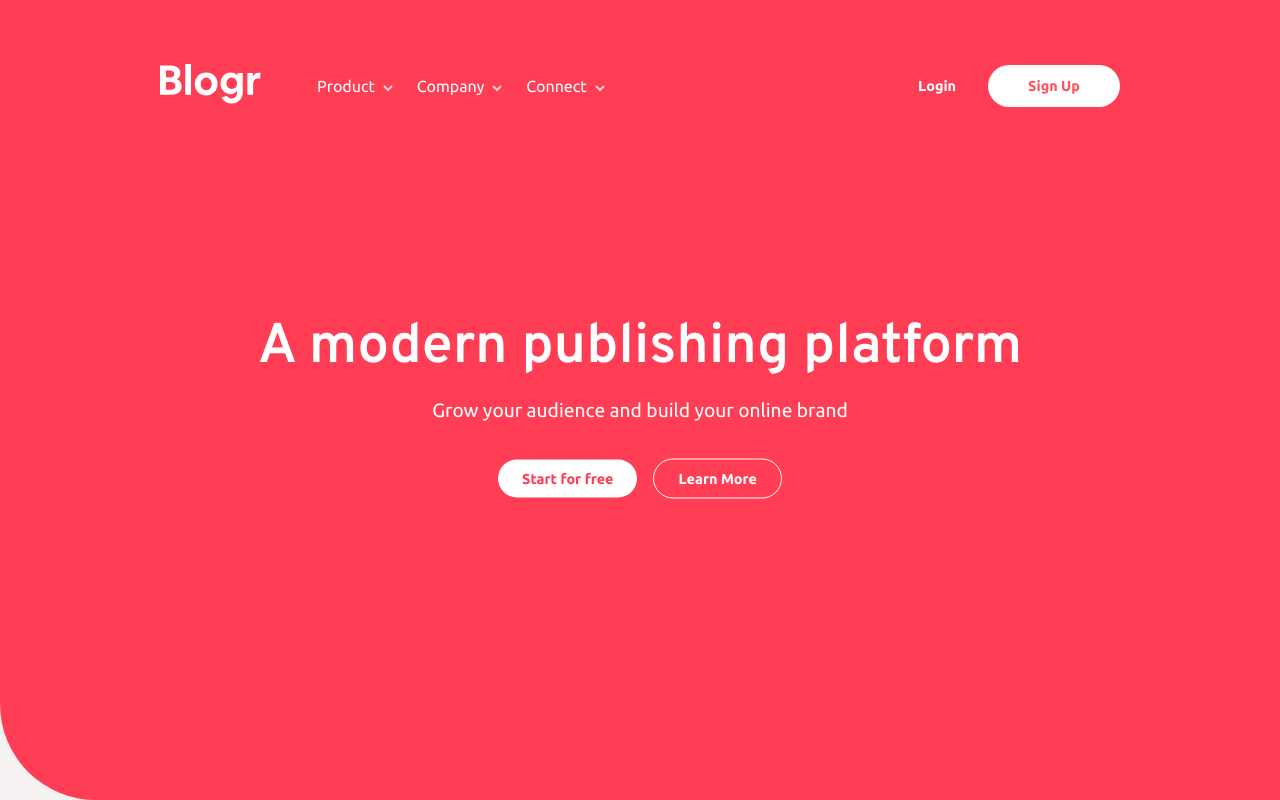
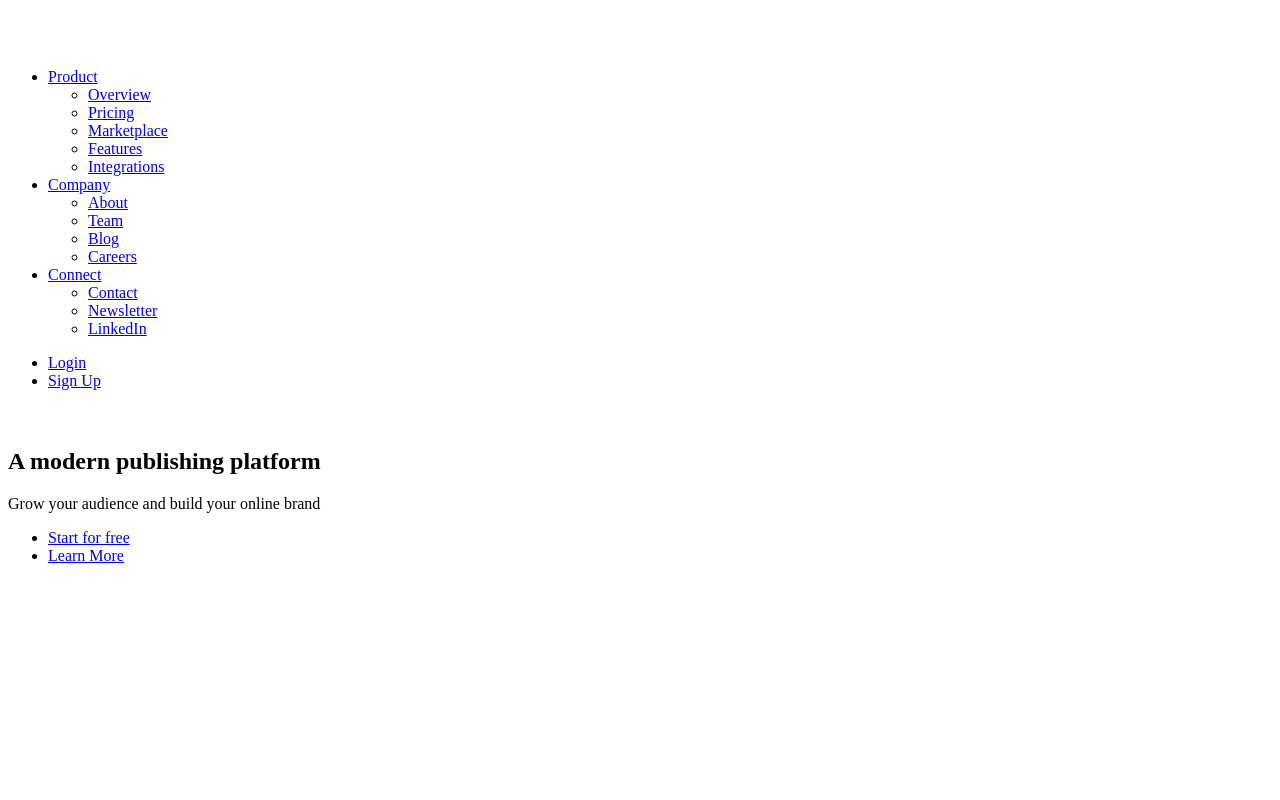
Before and after one commit to Zimbini9617/blogr-landing-page, a website: page index.html in a window 1280 px wide. Drawn offline with Linux system fonts and the light colour scheme.

Commit message:
file update

```diff
--- a/style.css
+++ b/style.css
@@ -1,218 +1 @@
 /* reset */
-* {
-  margin: 0;
-  padding: 0;
-  box-sizing: border-box;
-  font-size: 16px;
-}
-
-body,
-html {
-  overflow-x: hidden;
-  background: hsl(0, 26%, 96%);
-}
-
-/** Header starts here **/
-
-.header {
-  width: 100%;
-  height: 100vh;
-  position: relative;
-  background: url(images/bg-pattern-intro.svg);
-  background-position: center;
-  background-size: 150%;
-  padding: 4rem 10rem;
-  border-bottom-left-radius: 6rem;
-  background-repeat: no-repeat;
-  background-color: hsl(353, 100%, 62%);
-}
-
-.header .navigation {
-  display: flex;
-  align-items: center;
-}
-
-.header .navigation .site-nav {
-  flex: 1;
-  margin-left: 3.5rem;
-  display: flex;
-  align-items: center;
-}
-
-.header .navigation .site-nav li {
-  margin-right: 1.5rem;
-  list-style: none;
-  position: relative;
-}
-
-.header .navigation .site-nav li a {
-  text-decoration: none;
-  color: hsl(0, 0%, 100%);
-  cursor: pointer;
-  transition: 1s;
-  font-family: "Ubuntu", sans-serif;
-}
-
-.header .navigation .site-nav li a:hover {
-  text-decoration: underline;
-}
-
-.header .navigation .site-nav li img {
-  margin-left: 0.5rem;
-  transition: 0.5s;
-}
-
-.header .navigation .site-nav li:hover img {
-  transform: rotate(-180deg);
-}
-
-.header .navigation .site-nav li .dropdown-menu {
-  display: none;
-  transition: 0.5s;
-  z-index: 10;
-}
-
-.header .navigation .site-nav li:hover .dropdown-menu {
-  display: block;
-}
-
-.header .navigation .site-nav li .dropdown-menu ul {
-  position: absolute;
-  margin-top: 0.2rem;
-  margin-left: -2rem;
-  background: hsl(0, 0%, 100%);
-  padding: 1.5rem;
-  text-align: left;
-  border-radius: 5px;
-  box-shadow: 0 0 15px 3px rgba(0, 0, 0, 0.4);
-}
-
-.header .navigation .site-nav li .dropdown-menu ul li {
-  display: block;
-  margin-bottom: 1rem;
-}
-
-.header .navigation .site-nav li .dropdown-menu ul li:last-child {
-  margin-bottom: 0;
-}
-
-.header .navigation .site-nav li .dropdown-menu ul li a {
-  color: hsl(240, 0%, 56%);
-  transition: 0.5s;
-  cursor: pointer;
-  text-decoration: none;
-}
-
-.header .navigation .site-nav li .dropdown-menu ul li a:hover {
-  color: hsl(0, 0%, 5%);
-}
-
-.header .navigation .register {
-  display: flex;
-  align-items: center;
-}
-
-.header .navigation .register li {
-  margin-left: 2rem;
-  list-style: none;
-}
-
-.header .navigation .register li a {
-  text-decoration: none;
-  color: hsl(0, 0%, 100%);
-  cursor: pointer;
-  font-weight: 700;
-  font-size: 0.9rem;
-  font-family: "Ubuntu", sans-serif;
-}
-
-.header .navigation .register li .signup {
-  padding: 0.8rem 2.5rem;
-  background: hsl(0, 0%, 100%);
-  color: hsl(356, 100%, 66%);
-  border: none;
-  border-radius: 2rem;
-  transition: 0.5s;
-}
-
-.header .navigation .register li .signup:hover {
-  background: hsl(355, 100%, 74%);
-  color: hsl(0, 0%, 100%);
-}
-
-.header .navigation #mobilemenu {
-  display: none;
-}
-
-.header .header-content {
-  position: absolute;
-  top: 50%;
-  left: 50%;
-  transform: translate(-50%, -50%);
-  text-align: center;
-  width: 100%;
-}
-
-.header .header-content h1 {
-  font-size: 3.5rem;
-  color: hsl(0, 0%, 100%);
-  margin-bottom: 1rem;
-  font-family: "Overpass", sans-serif;
-}
-
-.header .header-content p {
-  font-size: 1.2rem;
-  color: hsl(0, 0%, 100%);
-  margin-bottom: 3rem;
-  font-family: "Ubuntu", sans-serif;
-  font-weight: 400;
-}
-
-.header .header-content .header-content-links {
-  display: flex;
-  align-items: center;
-  justify-content: center;
-}
-
-.header .header-content .header-content-links li {
-  list-style: none;
-  margin: 0 0.5rem;
-}
-
-.header .header-content .header-content-links li a {
-  text-decoration: none;
-  padding: 0.7rem 1.5rem;
-  cursor: pointer;
-  font-size: 0.9rem;
-  font-weight: 700;
-  font-family: "Ubuntu", sans-serif;
-}
-
-.header .header-content .header-content-links li .start {
-  background: hsl(0, 0%, 100%);
-  color: hsl(353, 100%, 62%);
-  border-radius: 2rem;
-  transition: 0.5s;
-}
-
-.header .header-content .header-content-links li .start:hover {
-  background: hsl(355, 100%, 74%);
-  color: hsl(0, 0%, 100%);
-}
-
-.header .header-content .header-content-links li .learn {
-  background: transparent;
-  color: hsl(0, 0%, 100%);
-  border-radius: 2rem;
-  transition: 0.5s;
-  border: 1px solid hsl(0, 0%, 100%);
-}
-
-.header .header-content .header-content-links li .learn:hover {
-  background: hsl(0, 0%, 100%);
-  color: hsl(355, 100%, 74%);
-}
-
-.mobilenav {
-  display: none;
-}
```
